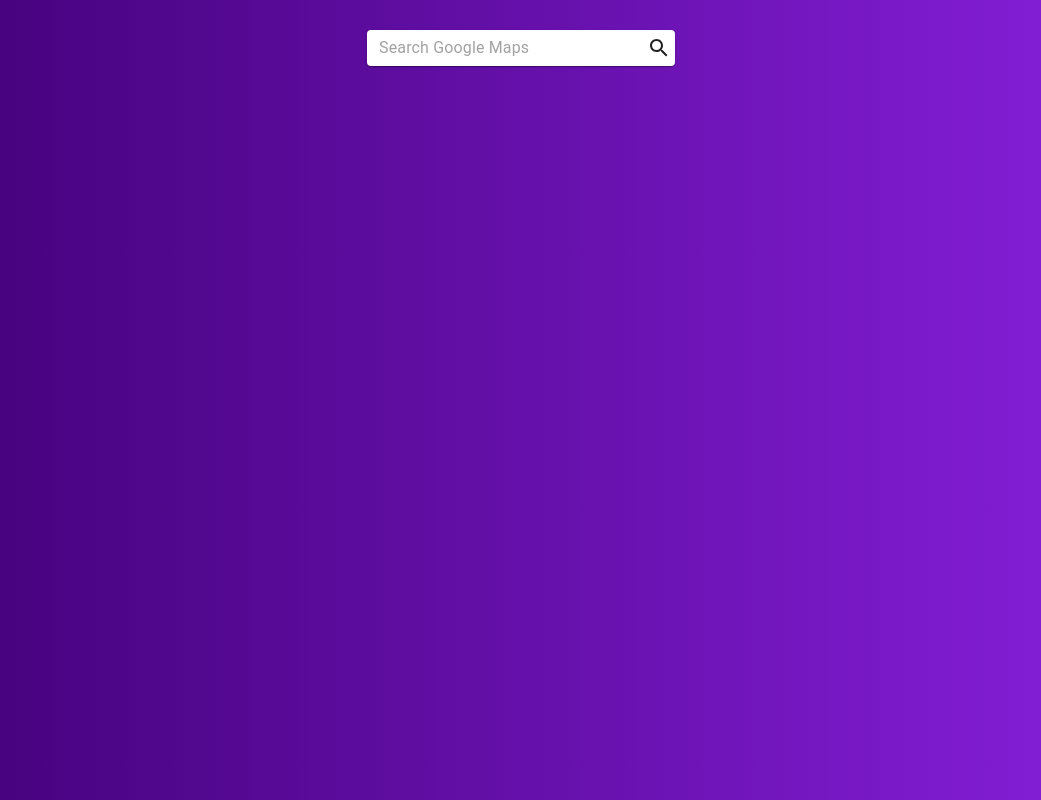
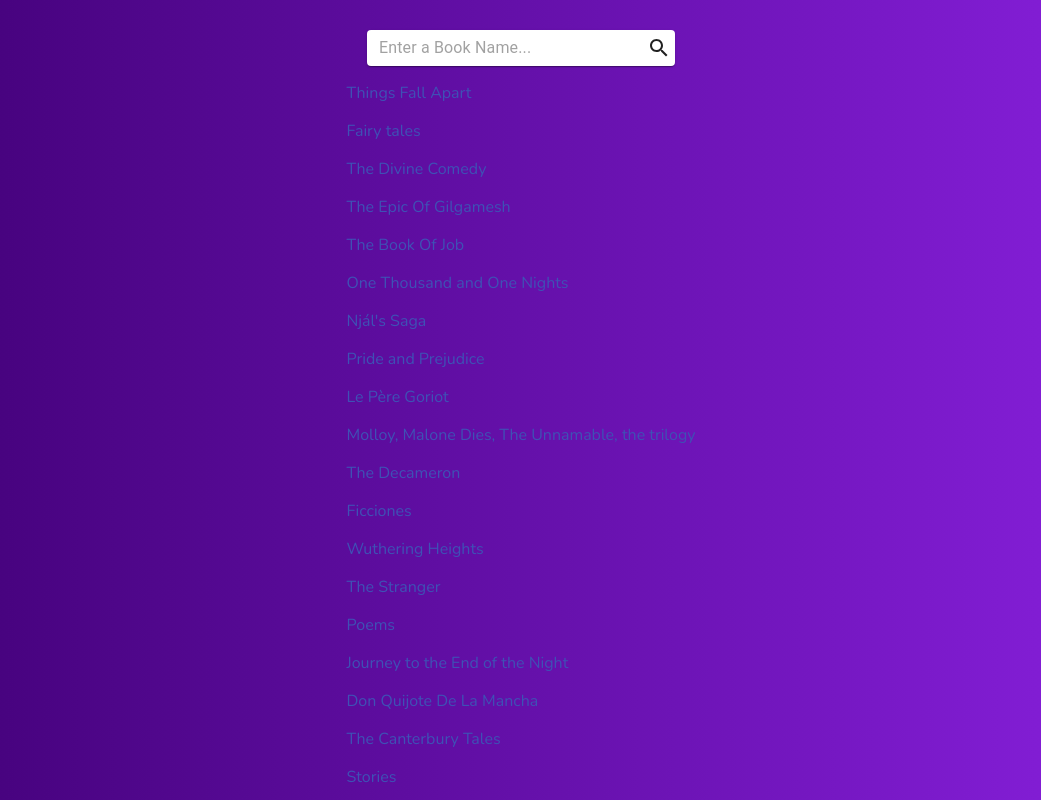
Before and after one commit to IlyaKrapivnoy/react_book_search_app, a React (Create React App) app: page / in a window 1280 px wide. Shown: the top 800 px of the page, without its empty margins (119-1160 px from the left). Built offline with nearby package versions, Linux system fonts and the light colour scheme.

Commit message:
mapping links

```diff
--- a/src/components/SearchBar.jsx
+++ b/src/components/SearchBar.jsx
@@ -2,6 +2,7 @@ import { makeStyles } from '@material-ui/core/styles';
 import Paper from '@material-ui/core/Paper';
 import InputBase from '@material-ui/core/InputBase';
 import SearchIcon from '@material-ui/icons/Search';
+import { Link } from '@material-ui/core';
 
 const useStyles = makeStyles((theme) => ({
     root: {
@@ -28,15 +29,30 @@ const SearchBar = ({ placeholder, data }) => {
     const classes = useStyles();
 
     return (
+        <>
             <Paper component='form' className={classes.root}>
                 <InputBase
                     className={classes.input}
-                placeholder='Search Google Maps'
+                    placeholder={placeholder}
                     inputProps={{ 'aria-label': 'search google maps' }}
                 />
-
                 <SearchIcon />
             </Paper>
+            <div className='dataResults'>
+                {data.map((value, key) => {
+                    return (
+                        <Link
+                            className='dataItem'
+                            href={value.link}
+                            target='_blank'
+                            rel='noreferrer'
+                        >
+                            <p>{value.title} </p>
+                        </Link>
+                    );
+                })}
+            </div>
+        </>
     );
 };
 export default SearchBar;
```
Lines whose indentation alone changed are shown as unchanged.
